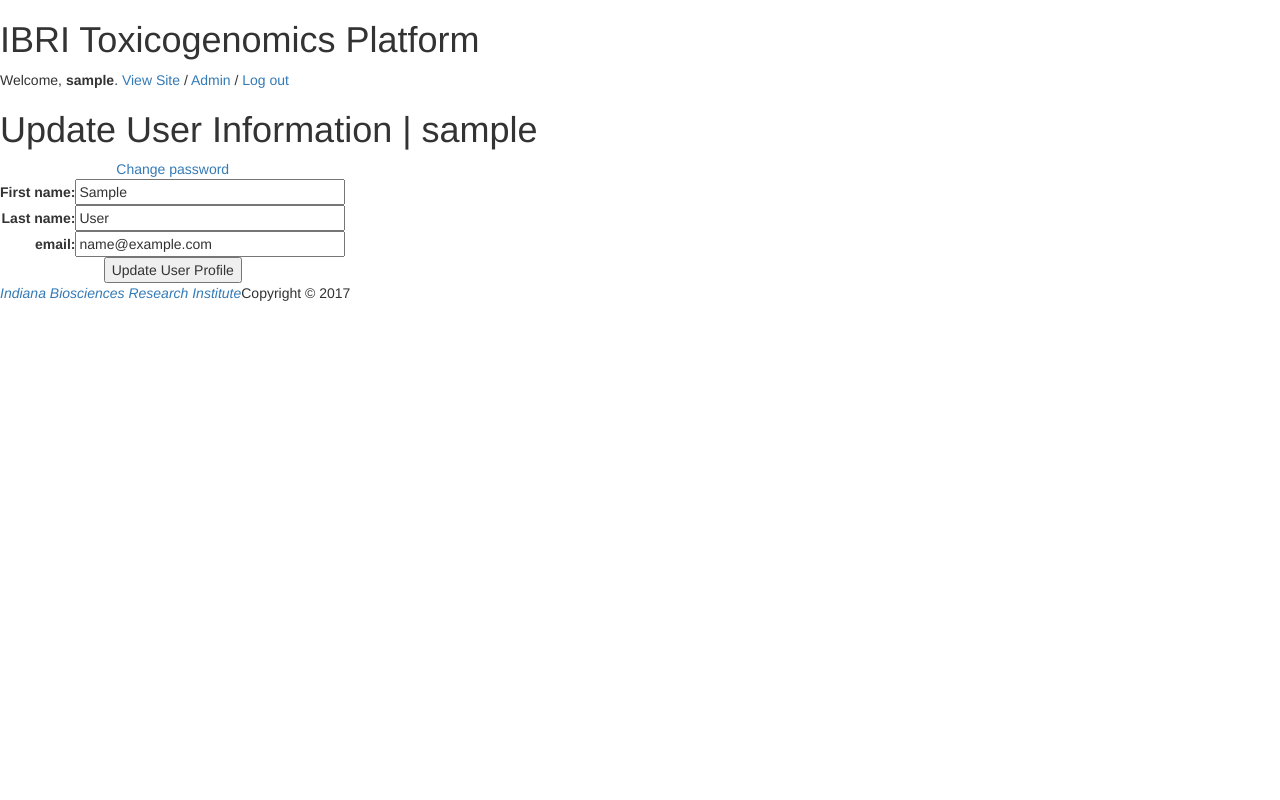
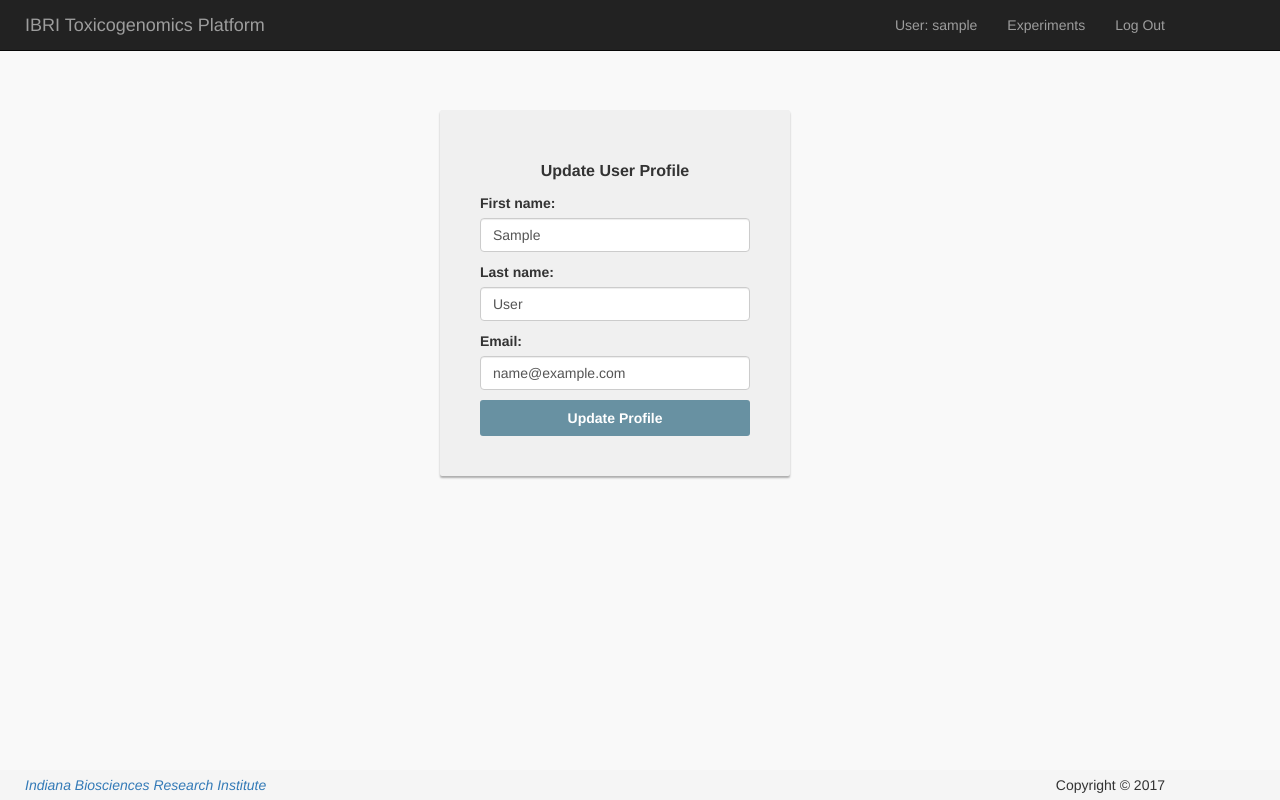
Before and after one commit to IndianaBiosciences/toxapp, a Django app: page /profile/ in a window 1280 px wide. Run offline with Django 3.2, Linux system fonts and the light colour scheme; the visitor is signed in with stand-in values (Sample User, id 1); some libraries are stand-ins or nearby versions.

Commit message:
Adjusted login.html, profile.html to new bootstrap3 styles Adjusted experiments to have updated bootstrap3 styles Added django_widget_tweaks to build.

```diff
--- a/templates/base.html
+++ b/templates/base.html
@@ -1,6 +1,8 @@
 <!DOCTYPE html>
 {# Load the tag library #}
+
 {% load bootstrap3 %}
+
 <html lang="en-us">
 <head>
     <meta charset="utf-8"><!-- encoding characters -->
@@ -10,71 +12,46 @@
     {# Load CSS and JavaScript #}
     {% bootstrap_css %}
     {% bootstrap_javascript %}
+    <link rel="stylesheet" type="text/css" href="/static/css/base.css">
 </head>
-
-<!DOCTYPE html>
-
-<body class=" dashboard"
-  data-admin-utc-offset="-18000">
 
 {# Display django.contrib.messages as Bootstrap alerts #}
 {% bootstrap_messages %}
 
-<!-- Container -->
-<div id="container">
+<body>
 
-    <!-- Header -->
-    <div id="header">
-        <div id="branding">
+<!------Navbar ---------->
 
-        <h1 id="site-name">IBRI Toxicogenomics Platform</h1>
+<header class = "navbar navbar-inverse navbar-fixed-top" role = "banner">
+<div class = "container">
+    <div class ="navbar-header">
+        <button type = "button" class= "navbar-toggle" data-toggle = "collapse" data-target = "#dropdown">
+            <span class = "sr-only">Toggle navigation</span>
+            <span class="icon-bar"></span>
+            <span class="icon-bar"></span>
+            <span class="icon-bar"></span>
+        </button>
 
-        </div>
+        <a href="/" class ="navbar-brand">IBRI Toxicogenomics Platform</a>
+    </div><!-- End Navbar Header-->
 
+    <div class = "collapse navbar-collapse" id = "dropdown">
+        <ul class = "nav navbar-nav navbar-right" role = "navigation">
+                {% if user.is_anonymous %}
+                    <li><a href="/">Home</a></li>
+                    <li><a href="{% url 'about' %}">About</a></li>
+                    <li><a href="{% url 'login' %}">Login</a></li>
+                {% else %}
+                    <li><a href="{% url "profile" %}">User: {{ user }}</a></li>
+                    <li><a href="{% url "tp:experiments" %}">Experiments</a></li>
+                    <li><a href="{% url "logout" %}">Log Out</a></li>
+                {%  endif %}
+        </ul>
 
-        <div id="user-tools">
+    </div><!-- End Nav Contents -->
+</div><!-- End Container -->
+</header>
 
-                {% if user.is_anonymous %}
-
-                    <a href="/">Home</a> |
-
-                    <a href="{% url 'login' %}">login</a>
-
-                {% else %}
-
-                    Welcome, <strong>{{ user }}</strong>.
-
-
-
-                   {% if user.is_superuser %}
-
-                        <a href="/">View Site</a> /
-
-                        <a href="/admin">Admin</a> /
-
-                        <a href="{% url "logout" %}">Log out</a>
-
-                   {%  else  %}
-
-                        <a href="/">Home</a> |
-
-                        <a href="/experiments">Experiments</a> |
-
-                        <a href="/profile">My Profile</a> |
-
-                        <a href="{%  url "logout" %}">Log out</a>
-
-                    {%  endif %}
-
-                {% endif %}
-
-        </div>
-
-
-
-    </div>
-    <!-- END Header -->
-</div>
 
 <div id="content">
 
@@ -82,13 +59,17 @@
 
 </div>
 
-<div id="footer" class="fillWidth">
-    <table class="baseFooter">
+<!-- Sticky Footer -->
+<footer class="footer">
+    <div class="container">
+        <table width="100%">
         <tr>
             <td><a HREF="http://indianabiosciences.org"><i>Indiana Biosciences Research Institute</i></a></td>
             <td align="right">Copyright &copy; 2017</td>
         </tr>
-    </table>
-</div>
+        </table>
+    </div>
+</footer>
+
 
 </body>
--- a/templates/index.html
+++ b/templates/index.html
@@ -15,7 +15,7 @@
     methods based on the best practices of the Sponsor(s).
 
     <p></p>
-    <table>
+    <table width="100%">
     <tr><th>Available Data Formats</th><th>Available Analysis Methods</th></tr>
     <tr><td>
             <ul>
--- a/templates/registration/profile.html
+++ b/templates/registration/profile.html
@@ -1,35 +1,32 @@
 {% extends "base.html" %}
 
-    {% block content %}
+<!-- needs django-widget-tweaks to allow inject of css class for bootstrap3 -->
+{% load widget_tweaks %}
 
-    {%  if user.is_authenticated  %}
+{% block content %}
 
-        <h1>Update User Information | {{ user }}</h1>
+
+{%  if user.is_authenticated  %}
+
+    <div class="container">
+        <div class="card card-container">
+            <!-- <img class="profile-img-card" src="//lh3.googleusercontent.com/-6V8xOA6M7BA/AAAAAAAAAAI/AAAAAAAAAAA/rzlHcD0KYwo/photo.jpg?sz=120" alt="" /> -->
+            <!--<img id="profile-img" class="profile-img-card" src="//ssl.gstatic.com/accounts/ui/avatar_2x.png" /> -->
+            <p id="profile-name" class="profile-name-card">Update User Profile<br></p>
             <form method="post" action="{% url 'profile' %}">
-        {% csrf_token %}
-        <table>
-        <tr>
-            <td colspan="2" align="center"><a href="{% url 'password_change' %}">Change password</a></td>
-        </tr>
-        <tr>
-            <th style="text-align:right; vertical-align:middle">First name:</th>
-            <td><input type="text" id="first_name" value="{{ request.user.first_name }}" size="30"></td>
-        </tr>
-        <tr>
-            <th style="text-align:right; vertical-align:middle">Last name:</th>
-            <td><input type="text" id="first_name" value="{{ request.user.last_name }}" size="30"></td>
-        </tr>
-        <tr>
-            <th style="text-align:right; vertical-align:middle">email:</th>
-            <td><input type="text" id="email" value="{{ request.user.email }}" size="30"></td>
-        </tr>
-        <tr><td colspan="2" align="center">
-            <input type="submit" value="Update User Profile" />
-            <input type="hidden" name="next" value="{{ next }}" />
-        </td></tr>
-        </table>
-
-        </form>
+            {% csrf_token %}
+            <label class="label-profile">First name:</label>
+                <input type="text" id="first_name" value="{{ request.user.first_name }}" class="form-control">
+            <label class="label-profile">Last name:</label>
+                <input type="text" id="last_name"  value="{{ request.user.last_name }}" class="form-control">
+            <label class="label-profile">Email:</label>
+                <input type="text" id="email"      value="{{ request.user.email }}" class="form-control">
+            <p></p>
+            <button class="btn btn-lg btn-success btn-block btn-signin" type="submit">Update Profile</button>
+            </form>
+<!--            <a href="/change_password" class="forgot-password">Change Password</a> DHR: Enable later-->
+       </div>
+    </div>
 
     {%  else  %}
 
--- a/toxapp/settings.py
+++ b/toxapp/settings.py
@@ -38,6 +38,7 @@ INSTALLED_APPS = [
     'django.contrib.messages',
     'django.contrib.staticfiles',
     'bootstrap3',
+    'widget_tweaks',
     'tp',
 ]
 
@@ -130,6 +131,7 @@ USE_TZ = True
 STATIC_URL = '/static/'
 STATIC_ROOT = os.path.join(BASE_DIR, 'tp/static')
 
-LOGIN_REDIRECT_URL = '/'
+LOGIN_REDIRECT_URL = '/experiments'
+LOGOUT_REDIRECT_URL = '/'
 
 BOOTSTRAP3 = {'include_jquery': True}
--- a/toxapp/urls.py
+++ b/toxapp/urls.py
@@ -25,9 +25,11 @@ urlpatterns = [
 
     url(r'^profile/$', views.profile, name='profile'),
 
-    url(r'^', include('django.contrib.auth.urls')),
+    url(r'^about/$', views.about, name='about'),
 
     url(r'^admin/', admin.site.urls),
 
+    url(r'^', include('django.contrib.auth.urls')),
+
     url(r'', include('tp.urls', namespace='tp')),
 ]
--- a/toxapp/views.py
+++ b/toxapp/views.py
@@ -20,3 +20,13 @@ def profile(request):
     }
     template = loader.get_template('registration/profile.html')
     return HttpResponse(template.render(context, request))
+
+def about(request):
+    """
+    Expose the user profile and tools to the user
+    """
+    context = {
+
+    }
+    template = loader.get_template('about.html')
+    return HttpResponse(template.render(context, request))
--- a/tp/static/css/base.css
+++ b/tp/static/css/base.css
@@ -1,22 +1,23 @@
-table.baseFooter {
-    width: 95%;
+body {
+    margin-left: 10px;
+    padding-top: 60px;
+    padding-left: 10px;
+    padding-bottom: 30px;
+    background-color: #f9f9f9
 }
 
-table.baseFooter td {
-    border-top: 1px solid #eee;
-    border-bottom: none;
-    padding-left: 4px;
-    padding-right: 4px;
+.container {
+    margin-left: 10px;
 }
 
-table.experiments th {
-    white-space: nowrap;
-    border-top: 1px solid black;
-    border-bottom: 1px solid black;
-}
-
-table.experiments td {
-    white-space: nowrap;
+.footer {
+    position: fixed;
+    bottom: 0;
+    left: 0;
+    width: 100%;
+    height: 30px;
+    line-height: 30px;
+    background-color: #f5f5f5;
 }
 
 .fillWidth {
@@ -25,3 +26,119 @@ table.experiments td {
 a.button_large {
   padding: 10px 15px;
 }
+
+/* css for login page */
+
+.card-container.card {
+    width: 350px;
+    padding: 40px 40px;
+}
+
+.btn {
+    font-weight: 700;
+    height: 36px;
+    -moz-user-select: none;
+    -webkit-user-select: none;
+    user-select: none;
+    cursor: default;
+}
+
+/*
+ * Card component
+ */
+.card {
+    background-color: #F0F0F0;
+    /* just in case there no content*/
+    padding: 20px 25px 30px;
+    margin: 0 auto 25px;
+    margin-top: 50px;
+    /* shadows and rounded borders */
+    -moz-border-radius: 2px;
+    -webkit-border-radius: 2px;
+    border-radius: 2px;
+    -moz-box-shadow: 0px 2px 2px rgba(0, 0, 0, 0.3);
+    -webkit-box-shadow: 0px 2px 2px rgba(0, 0, 0, 0.3);
+    box-shadow: 0px 2px 2px rgba(0, 0, 0, 0.3);
+}
+
+.profile-img-card {
+    width: 96px;
+    height: 96px;
+    margin: 0 auto 10px;
+    display: block;
+    -moz-border-radius: 50%;
+    -webkit-border-radius: 50%;
+    border-radius: 50%;
+}
+
+.profile-name-card {
+    font-size: 16px;
+    font-weight: bold;
+    text-align: center;
+    margin: 10px 0 0;
+    min-height: 1em;
+}
+
+.form-signin .form-control:focus {
+    border-color: rgb(104, 145, 162);
+    outline: 0;
+    -webkit-box-shadow: inset 0 1px 1px rgba(0,0,0,.075),0 0 8px rgb(104, 145, 162);
+    box-shadow: inset 0 1px 1px rgba(0,0,0,.075),0 0 8px rgb(104, 145, 162);
+}
+
+.btn.btn-signin {
+    /*background-color: #4d90fe; */
+    background-color: rgb(104, 145, 162);
+    /* background-color: linear-gradient(rgb(104, 145, 162), rgb(12, 97, 33));*/
+    padding: 0px;
+    font-weight: 700;
+    font-size: 14px;
+    height: 36px;
+    -moz-border-radius: 3px;
+    -webkit-border-radius: 3px;
+    border-radius: 3px;
+    border: none;
+    -o-transition: all 0.218s;
+    -moz-transition: all 0.218s;
+    -webkit-transition: all 0.218s;
+    transition: all 0.218s;
+}
+
+.btn.btn-signin:focus,
+.btn.btn-signin:hover {
+    border-color: black;
+}
+
+.label-profile {
+    padding-top: 10px;
+}
+
+.forgot-password {
+    color: rgb(104, 145, 162);
+}
+
+.forgot-password:hover,
+.forgot-password:active,
+.forgot-password:focus{
+    color: rgb(12, 97, 33);
+}
+
+/* experiments list table */
+
+.custab {
+    border: 1px solid #ccc;
+    background-color: #ffffff;
+    padding: 5px;
+    margin: auto;
+    box-shadow: 3px 3px 2px #ccc;
+    transition: 0.5s;
+    }
+
+.custab td{
+    white-space: nowrap;
+}
+
+.custab:hover{
+    box-shadow: 3px 3px 0px transparent;
+    transition: 0.5s;
+    }
```
Also changed, not shown: scripts/processCELfiles.py (+149 -33 lines), templates/about.html (added, +16 -0 lines), templates/registration/logged_out.html (deleted, +0 -7 lines), templates/registration/login.html (+35 -21 lines), tp/forms.py (+8 -5 lines), tp/templates/experiments_list.html (+8 -8 lines), tp/views.py (+18 -16 lines), 2 other files.
